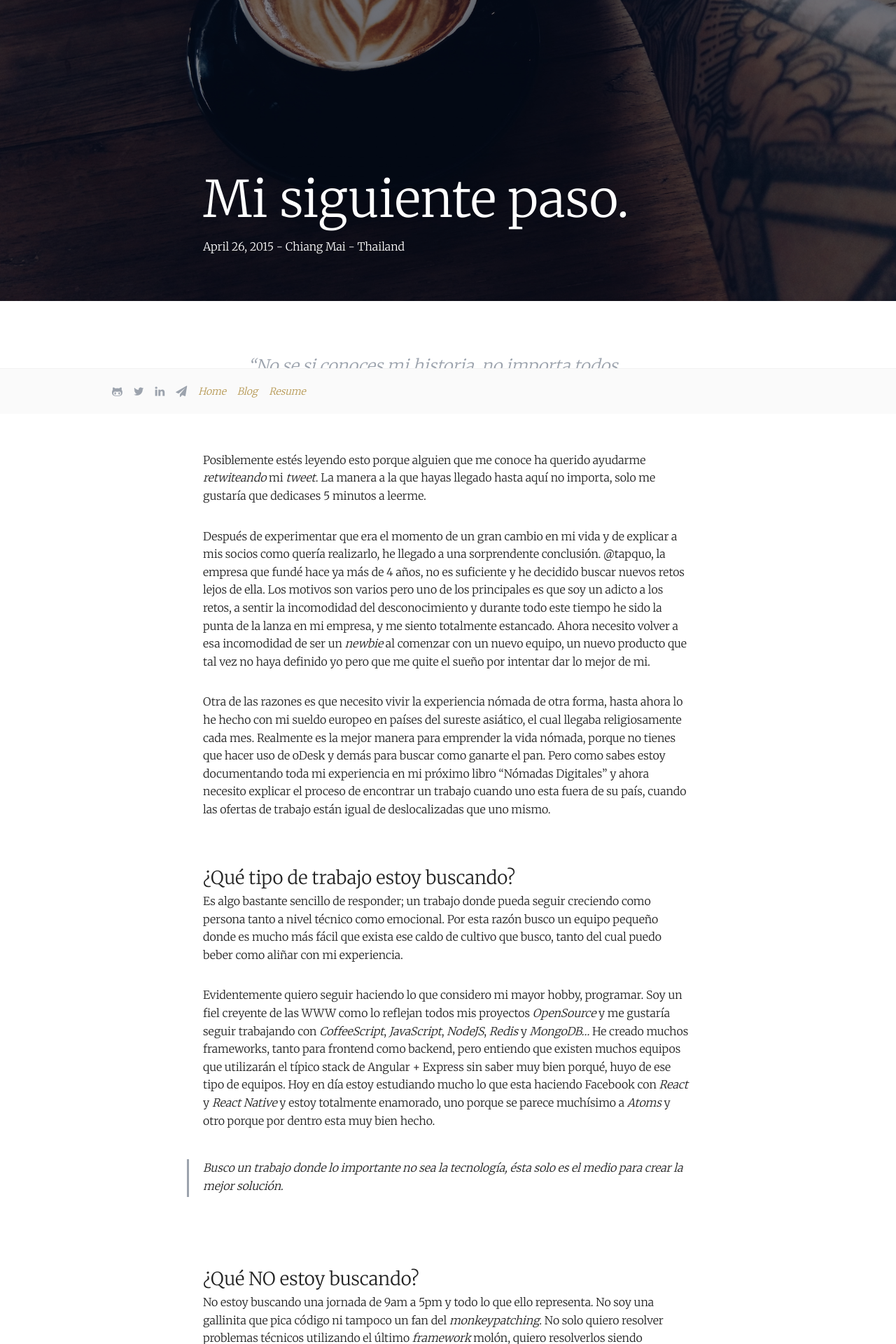
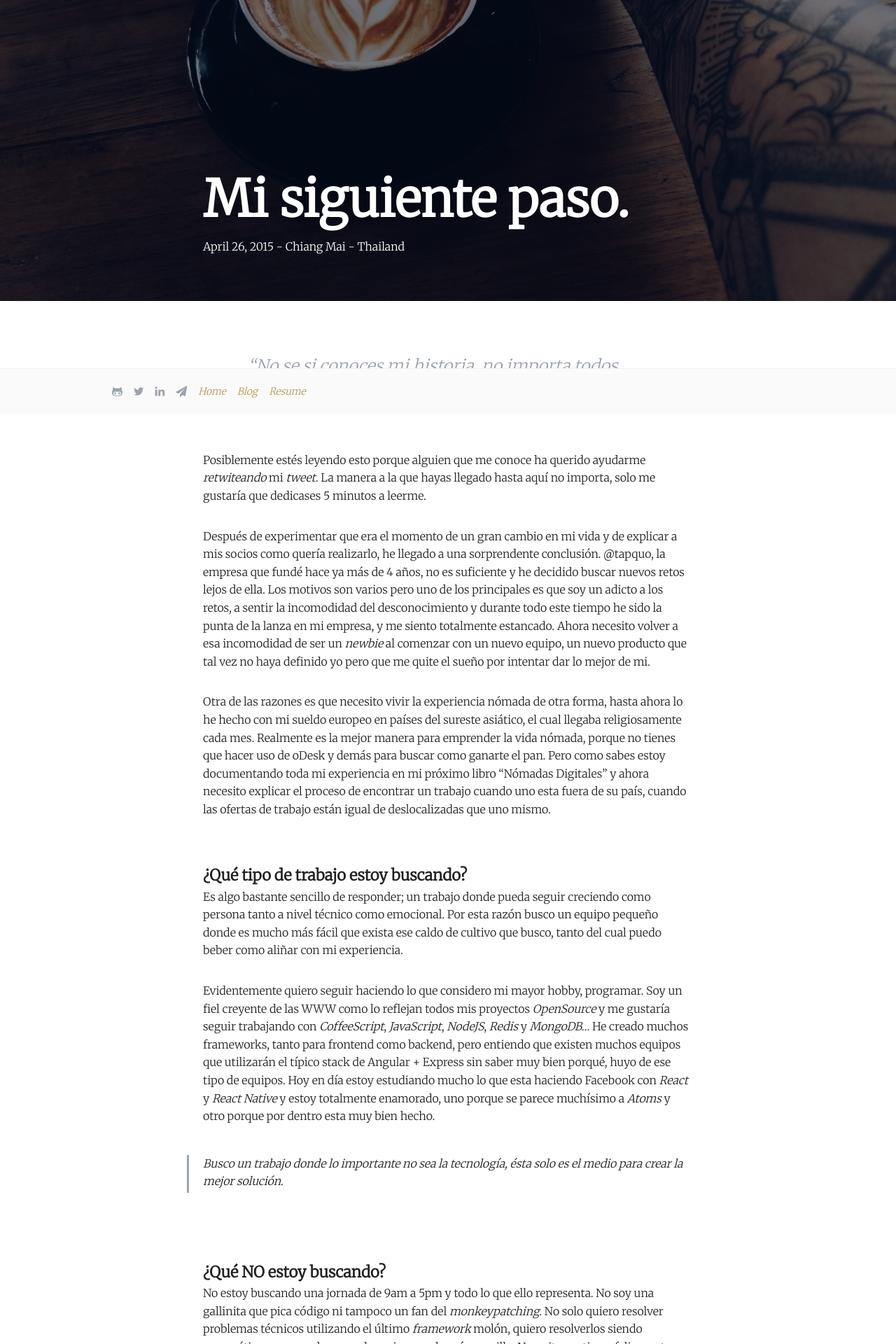
Before and after one commit to soyjavi/site, a Jekyll site: the page built from _posts/2015-4-26-mi-siguiente-paso.md, in a window 1280 px wide. Shown: the part 309-2229 px from the top of the page at 70% size. Built offline with Jekyll 4.4.1, drawn with Linux system fonts in a browser that asks for light colours; Markdown is read by kramdown in place of the engine named in the settings; some of the changed text lies outside the part shown.

Commit message:
Fixed style for retina-displays

```diff
--- a/_includes/head.html
+++ b/_includes/head.html
@@ -13,6 +13,6 @@
   <meta name="twitter:title" content="{% if page.title %}{{ page.title }}{% else %}{{ site.title }}{% endif %}" />
   <meta name="twitter:description" content="{% if page.excerpt %}{{ page.excerpt | strip_html | strip_newlines | truncate: 160 }}{% else %}{{ site.description }}{% endif %}" />
   <meta name="twitter:image" content="{{site.url}}/assets/images{% if page.cover %}/posts/{{ page.cover }}{% else %}/avatar.png{% endif %}" />
-  <link rel="shortcut icon" href="/assets/favicon.ico">
+  <link rel="shortcut icon" type="image/x-icon" href="/assets/favicon.png">
   <link rel="stylesheet" href="{{ "/assets/stylesheets/main.css" | prepend: site.baseurl }}">
 </head>
--- a/_includes/posts.html
+++ b/_includes/posts.html
@@ -2,7 +2,7 @@
   <strong class='text-secondary'>posts</strong>
   {% for post in site.posts %}
     <li>
-      <h3>{{ post.title }}</h3>
+      <h2>{{ post.title }}</h2>
       <strong class='text-secondary'>
         {{ post.date | date: "%b %-d, %Y" }} | <a href="/tag/{{post.tag}}" class='tag'>{{post.tag}}</a>
       </strong>
--- a/_layouts/post.html
+++ b/_layouts/post.html
@@ -32,14 +32,14 @@
       <nav class="summary">
         {% if page.previous %}
           <a href="{{ page.previous.url }}">
-            <small>Previous Post</small>
+            <small>Previous</small>
             <strong>{{ page.previous.title }}</strong>
           </a>
         {% endif %}
 
         {% if page.next %}
           <a href="{{ page.next.url }}">
-            <small>Next Post</small>
+            <small>Next</small>
             <strong>{{ page.next.title }}</strong>
           </a>
         {% endif %}
--- a/assets/stylesheets/page.blog.scss
+++ b/assets/stylesheets/page.blog.scss
@@ -19,17 +19,15 @@
             color: $text;
           }
         }
+        > span, > a {
+          font-size: $font-size-small;
+        }
         > span {
           color: $text-secondary;
-          font-size: $font-size-small;
           padding: ($offset / 5) 0;
           * {
             margin: 0;
           }
-        }
-        > a {
-          font-size: $font-size-small;
-          font-weight: $font-weight-bold;
         }
       }
     }
--- a/assets/stylesheets/page.post.scss
+++ b/assets/stylesheets/page.post.scss
@@ -4,6 +4,10 @@
 
 [data-page='post'] {
   letter-spacing: -.063px;
+  h1, h2 {
+    font-weight: $font-weight-bold;
+  }
+
   > section {
     > header {
       position: relative;
--- a/assets/stylesheets/page.scss
+++ b/assets/stylesheets/page.scss
@@ -14,6 +14,9 @@
   line-height: 1.6;
   color: $text;
   background-color: $background;
+
+  -webkit-font-smoothing: antialiased;
+  -moz-osx-font-smoothing: grayscale;
   > img {
     opacity: 0;
   }
@@ -36,17 +39,10 @@
   }
 }
 
-h1 {
+
+h1, h2 {
   margin: 0;
-}
-
-h1, h2, h3 {
   font-weight: $font-weight-normal;
-}
-
-h3 {
-  margin: 0;
-  font-size: 2.0 * $unit;
 }
 
 small {
@@ -113,11 +109,11 @@
       font-size: 8vh;
     }
     h2 {
-      font-size: 2.6 * $unit;
+      font-size: 2.2 * $unit;
     }
     .title.fixed {
+      position: fixed;
       width: $title-fixed-width;
-      position: fixed;
     }
   }
 }
@@ -132,7 +128,7 @@
       font-size: 6vh;
     }
     h2 {
-      font-size: 2.3 * $unit;
+      font-size: 1.95 * $unit;
     }
     .title.fixed {
       border-bottom: solid 1px $divider;
```
Also changed, not shown: assets/favicon.ico (deleted), assets/favicon.png (added).
